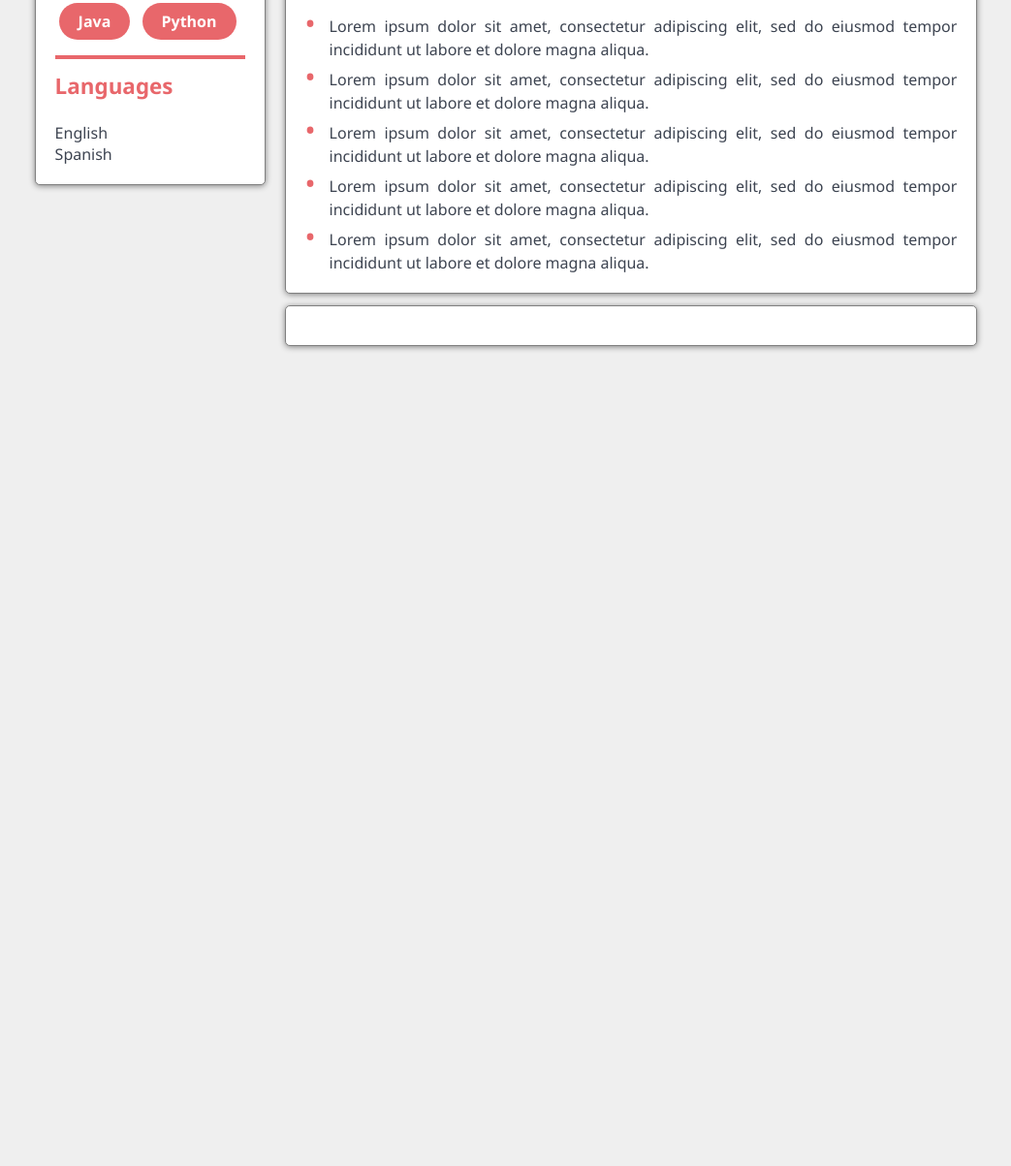
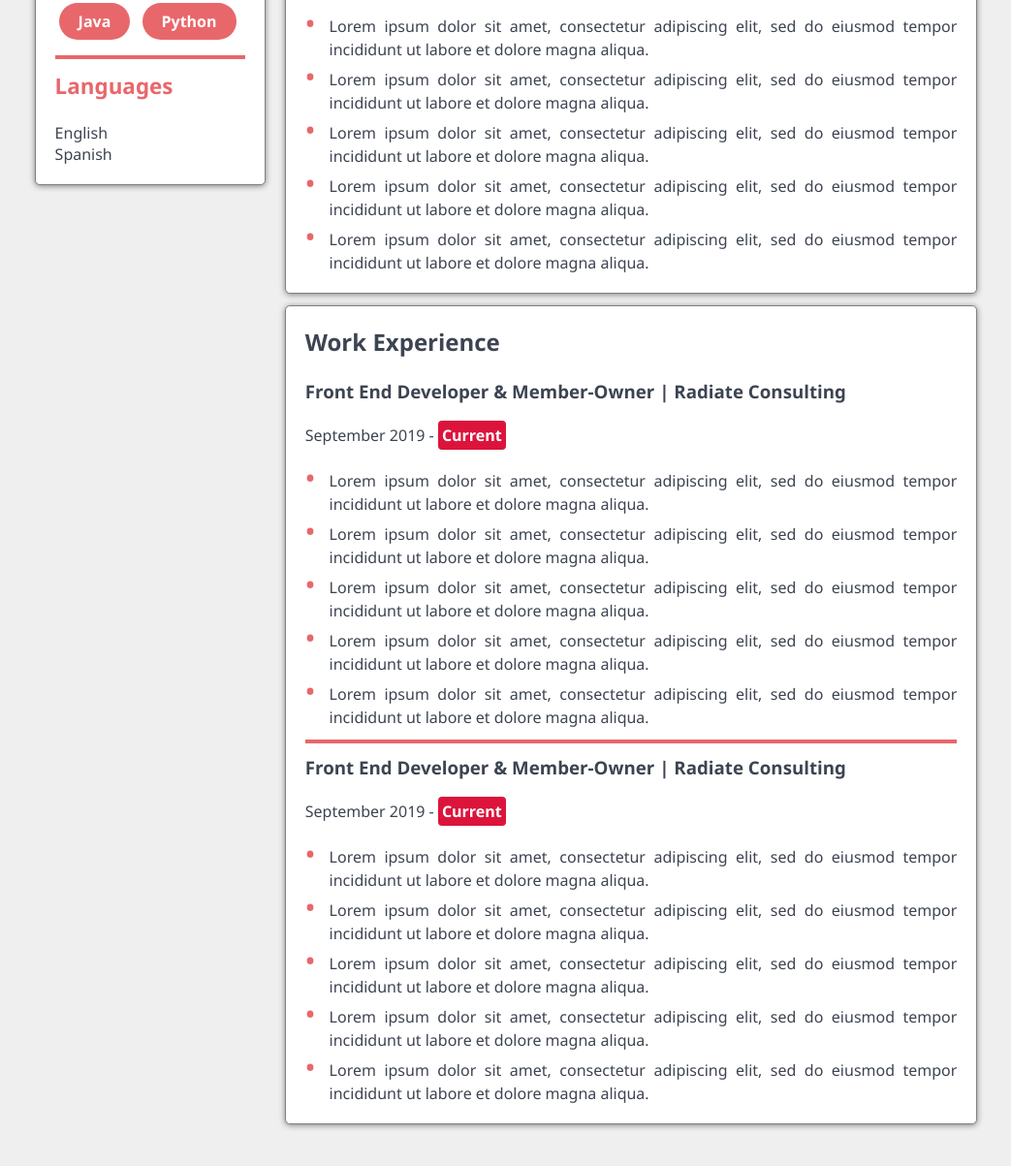
Before and after one commit to edogado/portfolio, a website: page public/index.html in a window 1280 px wide. Shown: the part 2313-3516 px from the top of the page at 97% size, without its empty margins (118-1161 px from the left). Before the commit the page ends 2714 px from the top, so only its background shows below. Drawn offline with Linux system fonts and the light colour scheme.

Commit message:
Resume section finished

```diff
--- a/public/index.html
+++ b/public/index.html
@@ -162,7 +162,37 @@
                 </div>
             </div>
             <div id="education" class="card">
-
+                <h2>Work Experience</h2>
+                <br>
+                <div>
+                    <h3>Front End Developer & Member-Owner | Radiate Consulting</h3>
+                    <br>
+                    <p class="dates">September 2019 - <span class="current">Current</span></p>
+                    <div class="job-responsabilities">
+                        <ul class="description-list">
+                            <li>Lorem ipsum dolor sit amet, consectetur adipiscing elit, sed do eiusmod tempor incididunt ut labore et dolore magna aliqua.</li>
+                            <li>Lorem ipsum dolor sit amet, consectetur adipiscing elit, sed do eiusmod tempor incididunt ut labore et dolore magna aliqua.</li>
+                            <li>Lorem ipsum dolor sit amet, consectetur adipiscing elit, sed do eiusmod tempor incididunt ut labore et dolore magna aliqua.</li>
+                            <li>Lorem ipsum dolor sit amet, consectetur adipiscing elit, sed do eiusmod tempor incididunt ut labore et dolore magna aliqua.</li>
+                            <li>Lorem ipsum dolor sit amet, consectetur adipiscing elit, sed do eiusmod tempor incididunt ut labore et dolore magna aliqua.</li>
+                        </ul>
+                    </div>
+                </div>
+                <hr>
+                <div>
+                    <h3>Front End Developer & Member-Owner | Radiate Consulting</h3>
+                    <br>
+                    <p class="dates">September 2019 - <span class="current">Current</span></p>
+                    <div class="job-responsabilities">
+                        <ul class="description-list">
+                            <li>Lorem ipsum dolor sit amet, consectetur adipiscing elit, sed do eiusmod tempor incididunt ut labore et dolore magna aliqua.</li>
+                            <li>Lorem ipsum dolor sit amet, consectetur adipiscing elit, sed do eiusmod tempor incididunt ut labore et dolore magna aliqua.</li>
+                            <li>Lorem ipsum dolor sit amet, consectetur adipiscing elit, sed do eiusmod tempor incididunt ut labore et dolore magna aliqua.</li>
+                            <li>Lorem ipsum dolor sit amet, consectetur adipiscing elit, sed do eiusmod tempor incididunt ut labore et dolore magna aliqua.</li>
+                            <li>Lorem ipsum dolor sit amet, consectetur adipiscing elit, sed do eiusmod tempor incididunt ut labore et dolore magna aliqua.</li>
+                        </ul>
+                    </div>
+                </div>
             </div>
         </div>
     </section>
```
